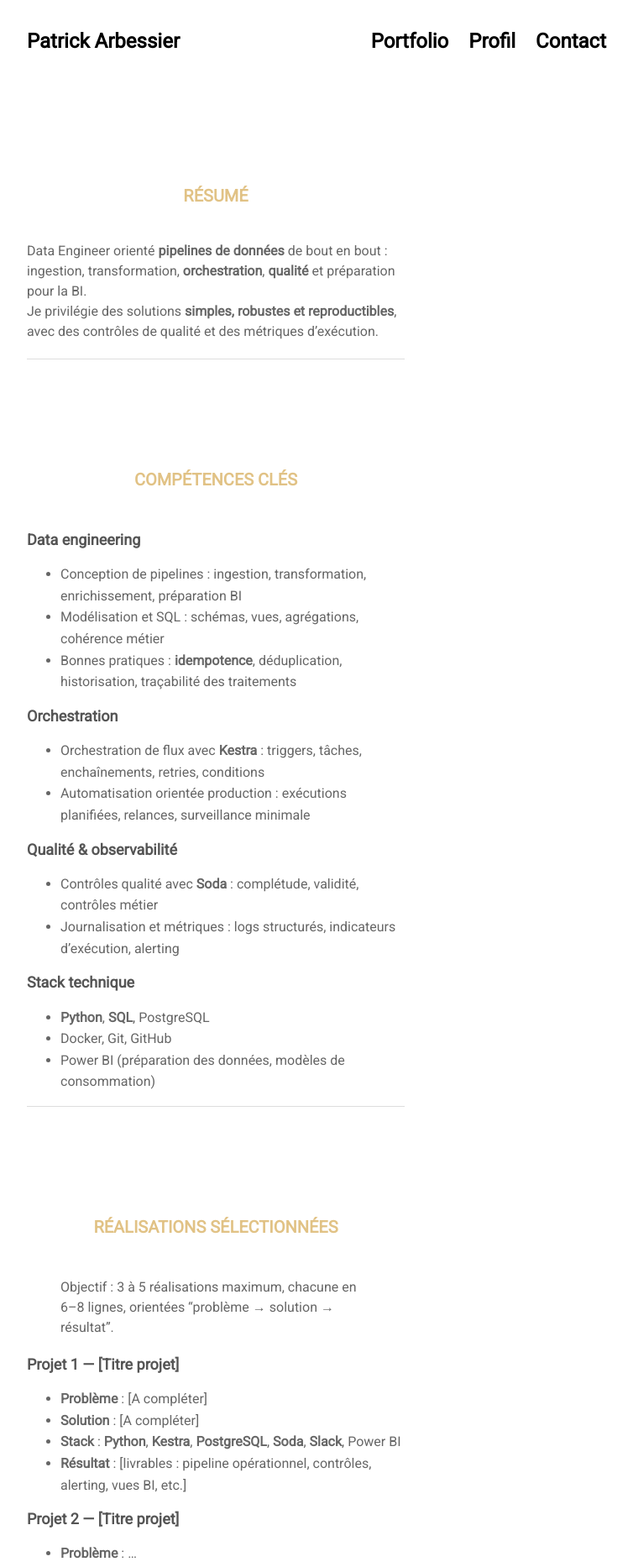
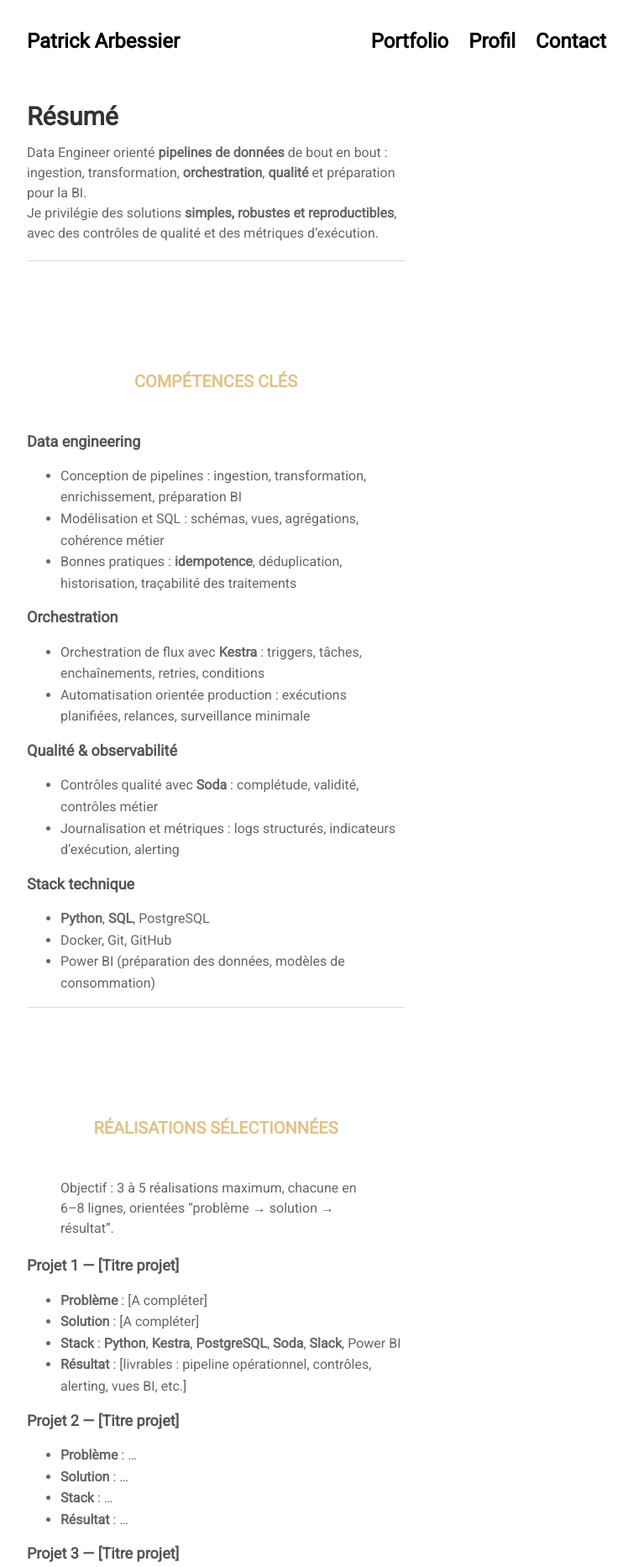
Before and after one commit to patrick-arbessier-data/patrick-arbessier-data.github.io, a Jekyll site: the page built from pages/about.md, in a window 1280 px wide. Shown: the top 1866 px of the page at 84% size, without its empty margins (263-1017 px from the left). Built offline with Jekyll 4.4.1, drawn with Linux system fonts in a browser that asks for light colours; nearby versions of some CDN libraries.

Commit message:
style: fix heading overrides for pages and projects

```diff
--- a/_sass/3-sections/_page.sass
+++ b/_sass/3-sections/_page.sass
@@ -19,25 +19,29 @@
 // Typography overrides for content pages + project pages
 .page-content, .project-load
   h1
-    font-size: 36px
+    font:
+      size: 36px
     line-height: 1.2
     margin: 22px 0 14px
 
   h2
-    font-size: 30px
+    font:
+      size: 30px
     line-height: 1.25
     margin: 20px 0 12px
 
   h3
-    font-size: 20px
+    font:
+      size: 20px
     line-height: 1.35
     margin: 18px 0 10px
 
   h4
-    font-size: 18px
+    font:
+      size: 18px
+    color: #555
     line-height: 1.35
     margin: 16px 0 8px
-    color: #555
 
   h1:first-child, h2:first-child, h3:first-child, h4:first-child
     margin-top: 0
--- a/pages/about.md
+++ b/pages/about.md
@@ -4,7 +4,7 @@ title: Profil
 permalink: /profil/
 ---
 
-### Résumé
+## Résumé
 
 Data Engineer orienté **pipelines de données** de bout en bout : ingestion, transformation, **orchestration**, **qualité** et préparation pour la BI.
 Je privilégie des solutions **simples, robustes et reproductibles**, avec des contrôles de qualité et des métriques d’exécution.
```
Also changed, not shown: pages/contact.md (+2 -2 lines).
